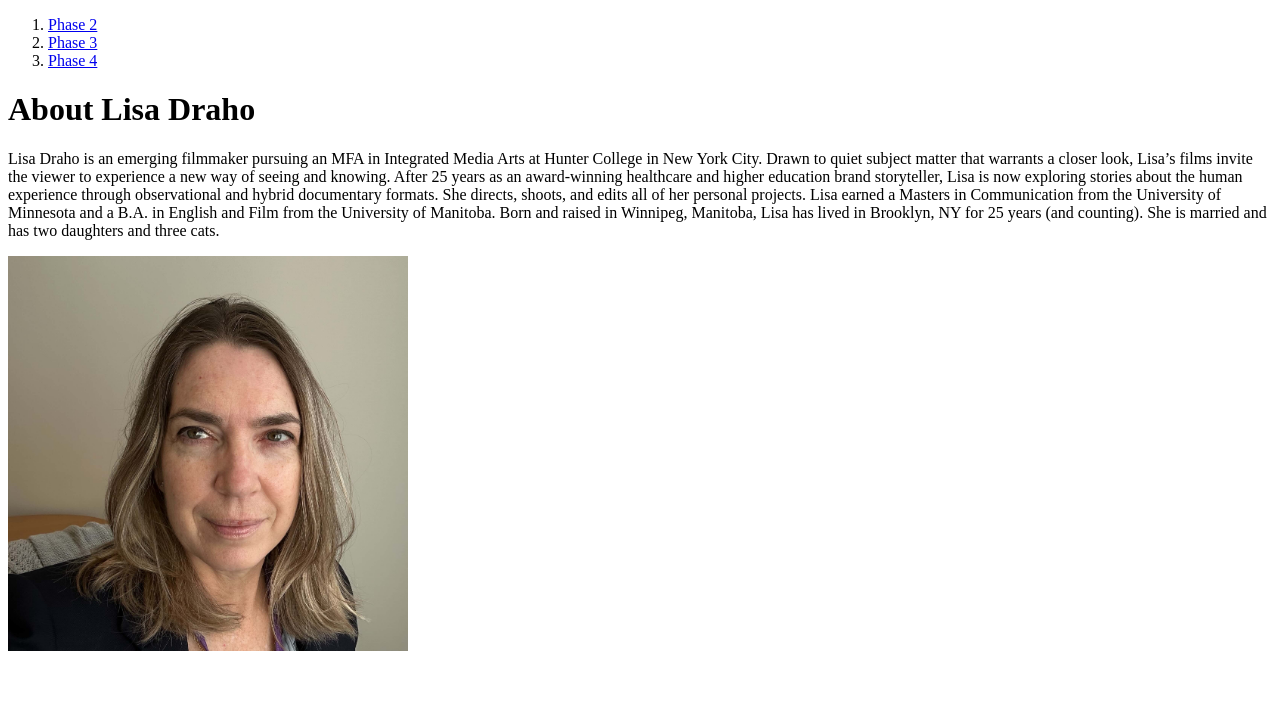
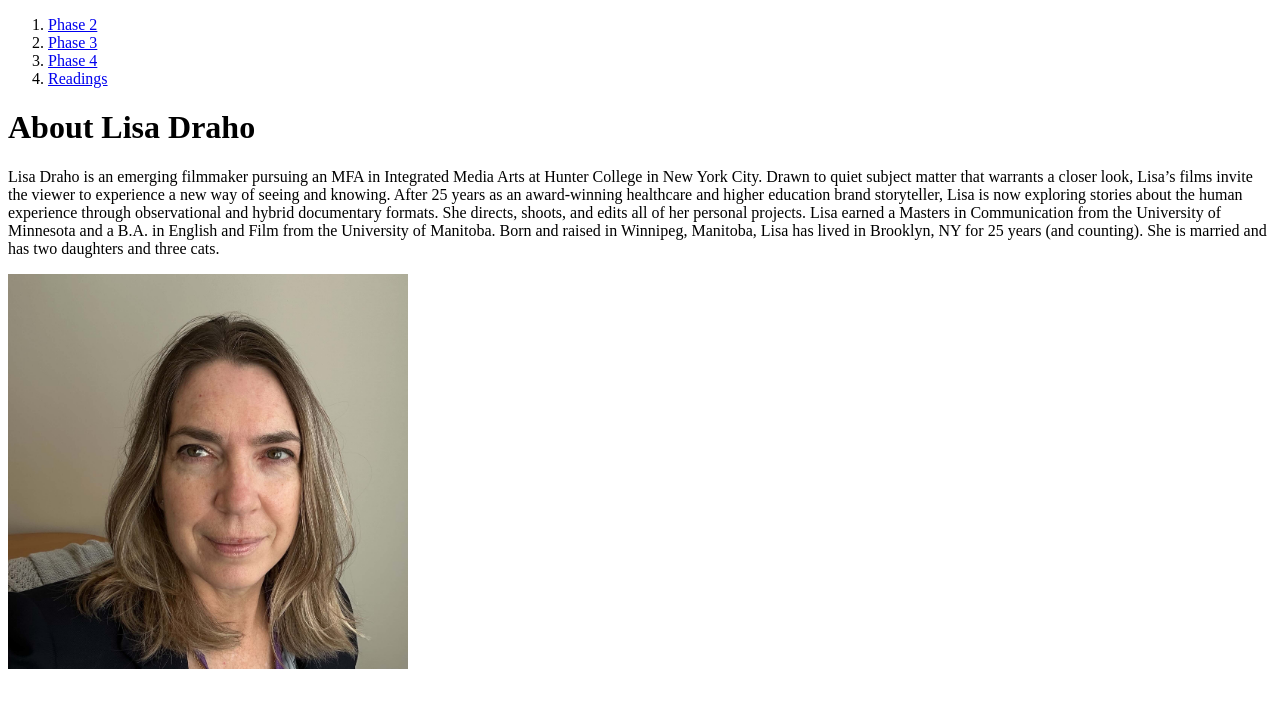
Before and after one commit to ldraho/bio, a plain HTML site: page index.html in a window 1280 px wide. Drawn offline with Linux system fonts and the light colour scheme.

Commit message:
Update index.html

```diff
--- a/index.html
+++ b/index.html
@@ -8,13 +8,16 @@
 
 <body>
   <ol><li>
-    <a href="manifesto2.html"> Phase 2</a>
+    <a href="manifesto2.html">Phase 2</a>
   </li>
    <li>
-    <a href="manifesto3.html"> Phase 3</a>
+    <a href="manifesto3.html">Phase 3</a>
   </li>
     <li>
-    <a href="manifesto4.html"> Phase 4</a>
+    <a href="manifesto4.html">Phase 4</a>
+  </li>
+    <li>
+    <a href="https://ldraho.github.io/readings/index.html">Readings</a>
   </li>
   </ol>
   <h1>About Lisa Draho</h1>
```
